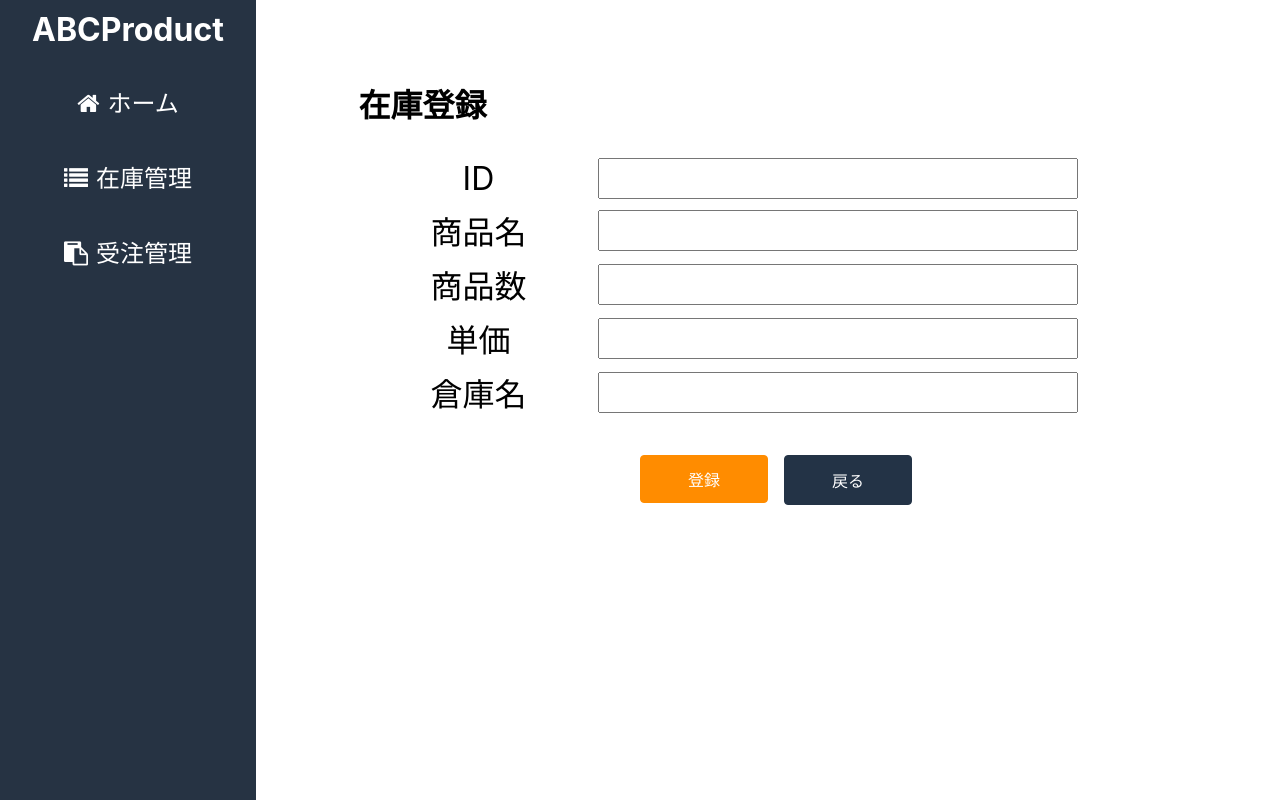
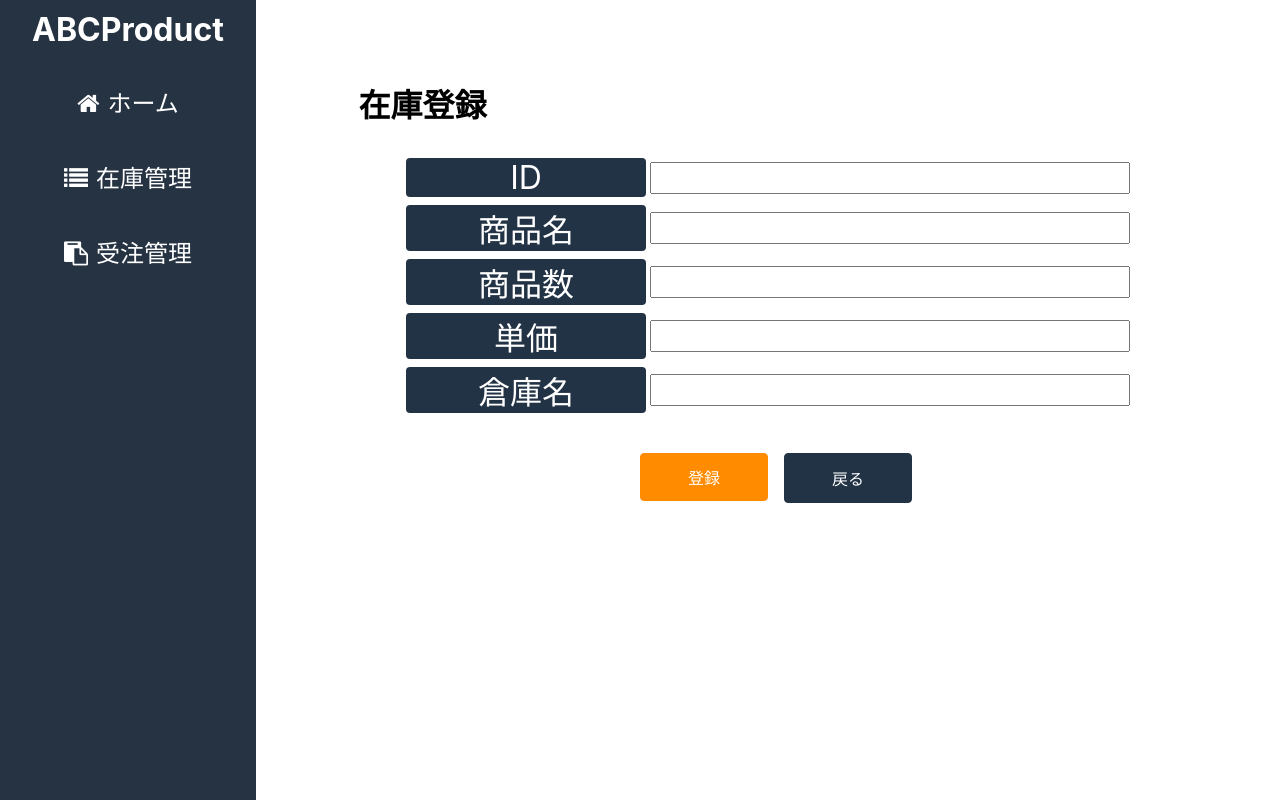
Before and after one commit to sonjinhyeok/Test-abcproduct, a React (Create React App) app: page /add in a window 1280 px wide. Built offline with nearby package versions, Linux system fonts and the light colour scheme.

Commit message:
REACT MOCK Side Bar fixed

```diff
--- a/package.json
+++ b/package.json
@@ -18,6 +18,7 @@
     "react": "^17.0.1",
     "react-dom": "^17.0.1",
     "react-scripts": "4.0.3",
+    "react-transition-group": "^4.4.1",
     "typescript": "^4.1.2",
     "web-vitals": "^1.0.1"
   },
--- a/src/components/AddForms/AddForms.scss
+++ b/src/components/AddForms/AddForms.scss
@@ -1,36 +1,34 @@
 .add__form{
+  margin-top: 2rem;
   width: 80%;
-  margin-top: 2rem;
 }
 .add {
   display: flex;
+  justify-content: center;
+  align-items: center;
   font-size: 2rem;
   margin-bottom: 0.5rem;
-  align-items: center;
 
   &__label {
     width: 15rem;
     text-align: center;
+    background-color: #233346;
+    color: white;
+    border-radius: 0.25rem;
   }
 
   &__input {
     width: 30rem;
     height: 100%;
-    font-size: 2rem;
+    margin-left: 0.25rem;
+    font-size: 1.5rem;
     outline: 0;
   }
 }
-// .buttons{
-//   margin-top: 3rem;
-//   display: flex;
-//   justify-content: center;
-// }
-// .buttons__button{
-//   margin-left: 1rem;
-// }
 
 $media-phone: 768px;
 @media (max-width: $media-phone) {
+
   .add__form{
     margin-top: 1rem;
   }
--- a/src/components/AddForms/AddForms.tsx
+++ b/src/components/AddForms/AddForms.tsx
@@ -1,6 +1,4 @@
 import React from 'react';
-import AddButton from '../Buttons/AddButton/AddButton';
-import CloseButton from '../Buttons/CloseButton/CloseButton';
 import './AddForms.scss';
 
 const AddForms = () => {
--- a/src/components/SideBar/SideBar.tsx
+++ b/src/components/SideBar/SideBar.tsx
@@ -9,27 +9,27 @@ const menus = [
 ];
 
 const SideBar = () => {
-    const [showMenu , setShowMenu] = useState(true);
+    const [showLi, setShowLi] = useState(true);
 
-    const toggleClick = () => {
-        setShowMenu(!showMenu);
-    }
+    const toggleNav = () => {
+        setShowLi(!showLi);
+    };
     return(
         <ul className="sidebar">
             <h1 className="sidebar__header">
                 <i
                 className="sidebar__togglebtn fa fa-bars"
-                onClick={toggleClick}
+                onClick={toggleNav}
                 >
                 </i>
                 ABCProduct
             </h1>
-                {showMenu
-                ? menus.map((menu, index) => {
+                {showLi
+                    ? menus.map((menu, index) => {
                     return (
                         <SideBarMenu menu={menu} key={index}/>
                     )})
-                : ''
+                    : ''
                 }
         </ul>
     );
```
Also changed, not shown: 1 other file (tests, documents, lock files or other folders).
